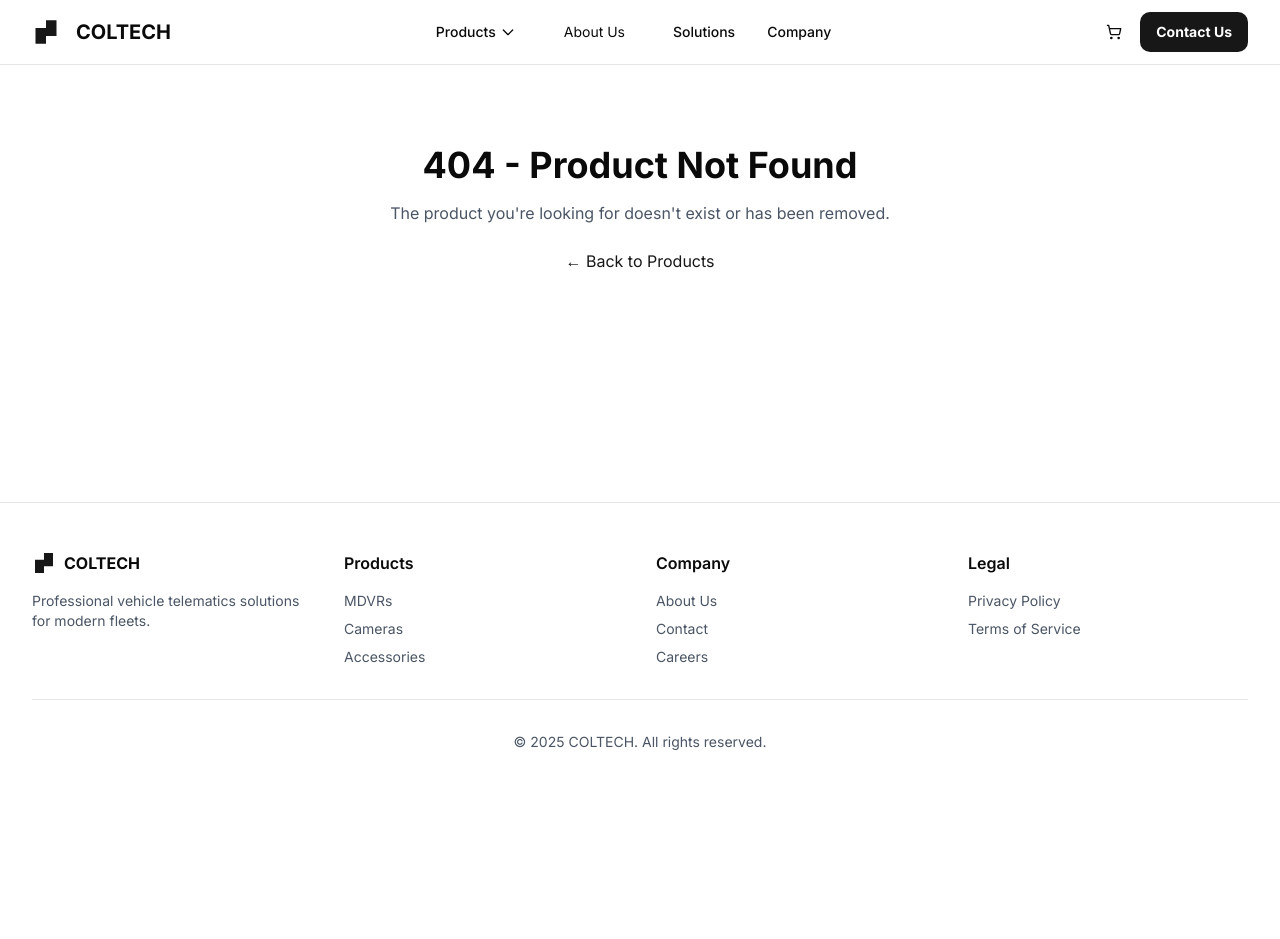
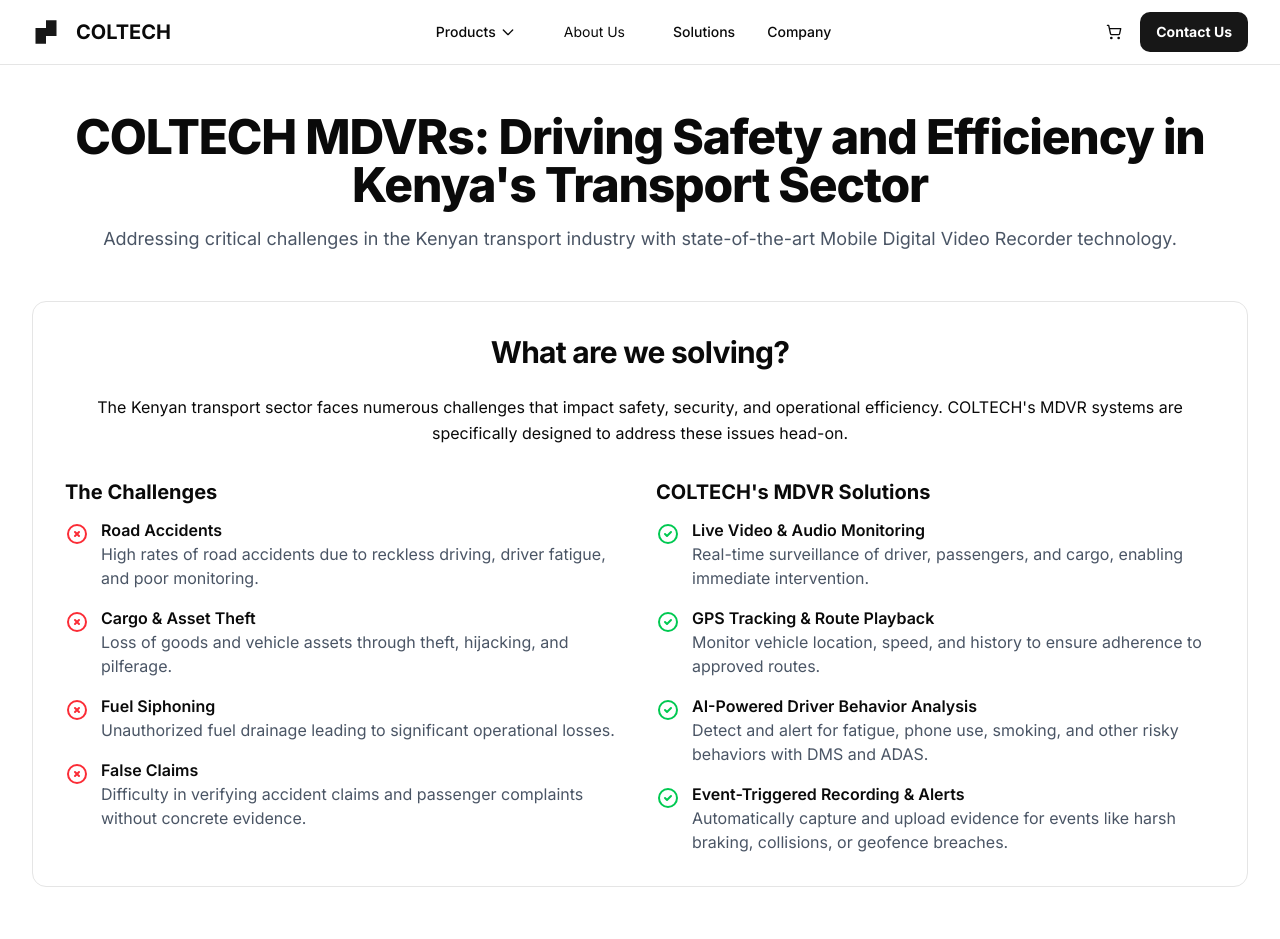
Before and after one commit to maxwelladwale/coltech, a Next.js app: page /solutions/mdvr-solutions in a window 1280 px wide. Before the commit this address had no page. Shown: the top 939 px of the page. Before the commit the page ends 800 px from the top, so only its background shows below. Built offline with nearby package versions, Linux system fonts and the light colour scheme.

Commit message:
Feat: Add mdvr solutions page

```diff
--- /dev/null
+++ b/app/solutions/mdvr-solutions/page.tsx
@@ -0,0 +1,162 @@
+// app/mdvr-solutions/page.tsx
+
+import type { Metadata } from 'next';
+
+export const metadata: Metadata = {
+  title: 'MDVR Solutions for the Kenyan Transport Sector - COLTECH',
+  description: 'Addressing critical challenges in the Kenyan transport industry with state-of-the-art Mobile Digital Video Recorder technology.',
+};
+
+const XIcon = () => (
+  <svg
+    className="w-6 h-6 text-red-500 mr-3 flex-shrink-0 mt-1"
+    fill="none"
+    stroke="currentColor"
+    viewBox="0 0 24 24"
+  >
+    <path
+      d="M10 14l2-2m0 0l2-2m-2 2l-2-2m2 2l2 2m7-2a9 9 0 11-18 0 9 9 0 0118 0z"
+      strokeLinecap="round"
+      strokeLinejoin="round"
+      strokeWidth="2"
+    />
+  </svg>
+);
+
+const CheckIcon = () => (
+  <svg
+    className="w-6 h-6 text-green-500 mr-3 flex-shrink-0 mt-1"
+    fill="none"
+    stroke="currentColor"
+    viewBox="0 0 24 24"
+  >
+    <path
+      d="M9 12l2 2 4-4m6 2a9 9 0 11-18 0 9 9 0 0118 0z"
+      strokeLinecap="round"
+      strokeLinejoin="round"
+      strokeWidth="2"
+    />
+  </svg>
+);
+
+const challenges = [
+  {
+    title: "Road Accidents",
+    description: "High rates of road accidents due to reckless driving, driver fatigue, and poor monitoring."
+  },
+  {
+    title: "Cargo & Asset Theft",
+    description: "Loss of goods and vehicle assets through theft, hijacking, and pilferage."
+  },
+  {
+    title: "Fuel Siphoning",
+    description: "Unauthorized fuel drainage leading to significant operational losses."
+  },
+  {
+    title: "False Claims",
+    description: "Difficulty in verifying accident claims and passenger complaints without concrete evidence."
+  }
+];
+
+const solutions = [
+  {
+    title: "Live Video & Audio Monitoring",
+    description: "Real-time surveillance of driver, passengers, and cargo, enabling immediate intervention."
+  },
+  {
+    title: "GPS Tracking & Route Playback",
+    description: "Monitor vehicle location, speed, and history to ensure adherence to approved routes."
+  },
+  {
+    title: "AI-Powered Driver Behavior Analysis",
+    description: "Detect and alert for fatigue, phone use, smoking, and other risky behaviors with DMS and ADAS."
+  },
+  {
+    title: "Event-Triggered Recording & Alerts",
+    description: "Automatically capture and upload evidence for events like harsh braking, collisions, or geofence breaches."
+  }
+];
+
+export default function MDVRSolutionsPage() {
+  return (
+    <main className="flex-grow container mx-auto px-4 sm:px-6 lg:px-8 py-12">
+      <div className="mx-auto">
+        {/* Hero Section */}
+        <div className="mb-12 text-center">
+          <h1 className="text-4xl md:text-5xl font-extrabold tracking-tight mb-4">
+            COLTECH MDVRs: Driving Safety and Efficiency in Kenya's Transport Sector
+          </h1>
+          <p className="text-lg text-gray-600 dark:text-gray-400">
+            Addressing critical challenges in the Kenyan transport industry with state-of-the-art
+            Mobile Digital Video Recorder technology.
+          </p>
+        </div>
+
+        {/* Problem/Solution Section */}
+        <div className="bg-card-light dark:bg-card-dark p-8 rounded-xl border border-border-light dark:border-border-dark mb-12">
+          <h2 className="text-3xl font-bold tracking-tight mb-6 text-center">
+            What are we solving?
+          </h2>
+          <p className="text-base leading-relaxed text-center mb-8">
+            The Kenyan transport sector faces numerous challenges that impact safety, security,
+            and operational efficiency. COLTECH's MDVR systems are specifically designed to address
+            these issues head-on.
+          </p>
+
+          <div className="grid md:grid-cols-2 gap-8">
+            {/* Challenges */}
+            <div>
+              <h3 className="text-xl font-bold mb-3">The Challenges</h3>
+              <ul className="space-y-4">
+                {challenges.map((challenge, index) => (
+                  <li key={index} className="flex items-start">
+                    <XIcon />
+                    <div>
+                      <h4 className="font-semibold">{challenge.title}</h4>
+                      <p className="text-gray-600 dark:text-gray-400">
+                        {challenge.description}
+                      </p>
+                    </div>
+                  </li>
+                ))}
+              </ul>
+            </div>
+
+            {/* Solutions */}
+            <div>
+              <h3 className="text-xl font-bold mb-3">COLTECH's MDVR Solutions</h3>
+              <ul className="space-y-4">
+                {solutions.map((solution, index) => (
+                  <li key={index} className="flex items-start">
+                    <CheckIcon />
+                    <div>
+                      <h4 className="font-semibold">{solution.title}</h4>
+                      <p className="text-gray-600 dark:text-gray-400">
+                        {solution.description}
+                      </p>
+                    </div>
+                  </li>
+                ))}
+              </ul>
+            </div>
+          </div>
+        </div>
+
+        {/* Applicability Section */}
+        <section className="space-y-6">
+          <h2 className="text-3xl font-bold tracking-tight border-b border-border-light dark:border-border-dark pb-4">
+            Applicability in the Kenyan Market
+          </h2>
+          <p className="text-base leading-relaxed">
+            Our MDVR solutions are perfectly suited for the diverse needs of Kenya's transport sector,
+            including Public Service Vehicles (PSVs), long-haul trucks, school buses, and corporate fleets.
+            By providing robust, reliable, and intelligent monitoring, we help transport operators comply
+            with NTSA regulations, enhance passenger safety, protect valuable assets, and optimize overall
+            fleet operations. COLTECH is committed to providing technology that creates safer roads and
+            more profitable businesses across Kenya.
+          </p>
+        </section>
+      </div>
+    </main>
+  );
+}
```
